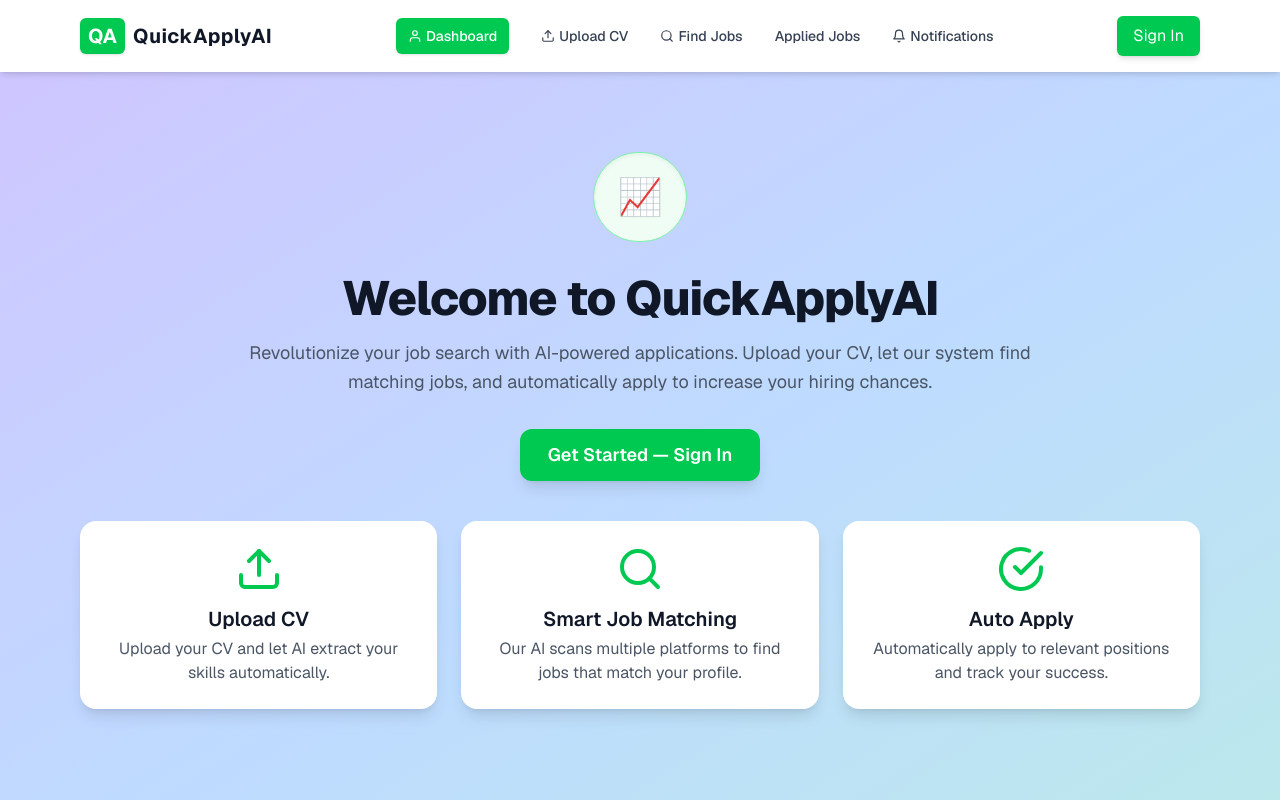
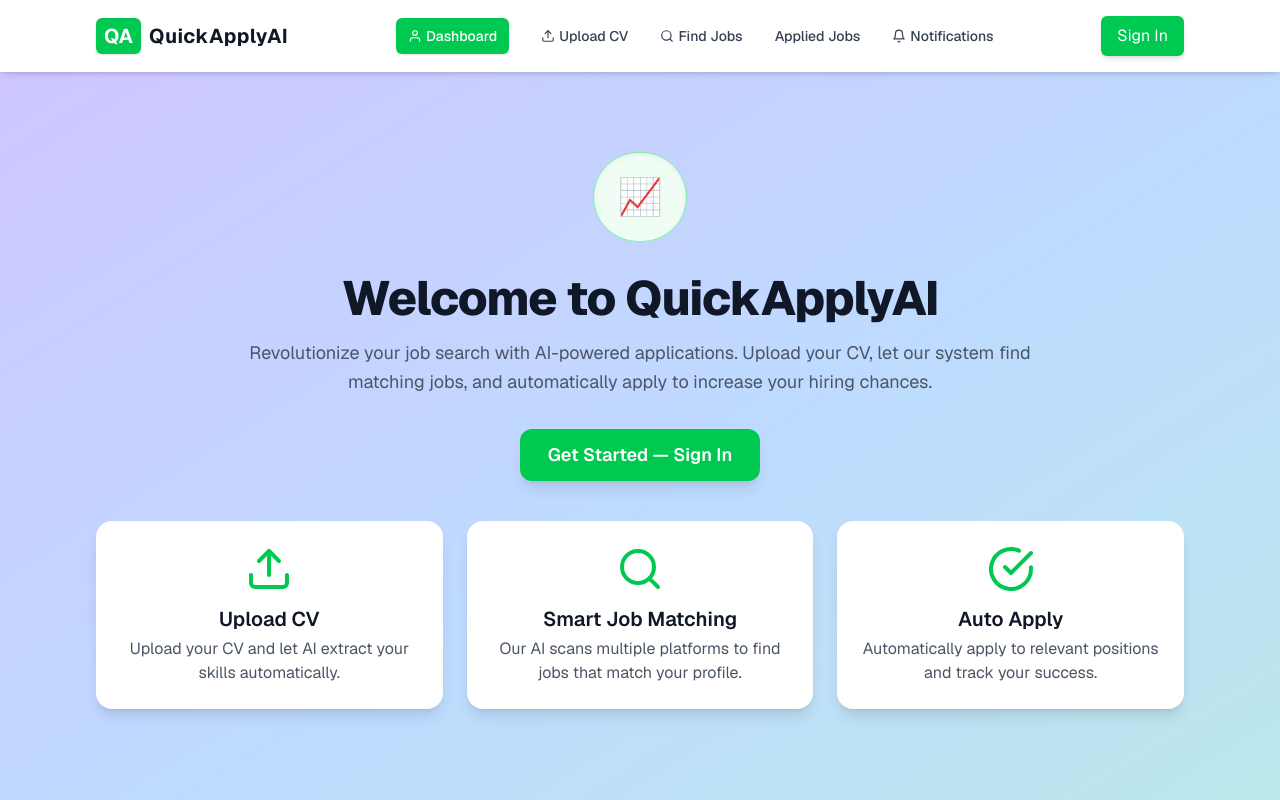
Before and after one commit to HudsonWayne/SignLanguageConvetor, a Next.js app in the folder Desktop/FastApplyAi/fastapplyai/: page / in a window 1280 px wide. Built offline with nearby package versions, Linux system fonts and the light colour scheme.

Commit message:
initial commit

```diff
--- a/Desktop/FastApplyAi/fastapplyai/src/app/page.tsx
+++ b/Desktop/FastApplyAi/fastapplyai/src/app/page.tsx
@@ -33,9 +33,10 @@ export default function HomePage() {
       {/* NAVBAR */}
       <nav className="
         flex items-center justify-between
-        px-4 sm:px-6 md:px-10 lg:px-20
+        px-4 sm:px-6 md:px-10 lg:px-20 xl:px-24 2xl:px-40
         py-4 shadow-md bg-white sticky top-0 z-50
         backdrop-blur-md bg-opacity-90
+        w-full max-w-[1920px] mx-auto
       ">
         <div className="flex items-center gap-2 text-lg sm:text-xl font-bold transition-all hover:scale-105">
           <div className="bg-green-500 text-white rounded-md px-2 py-1 shadow-sm">
@@ -153,8 +154,9 @@ export default function HomePage() {
       <div className="
         grid
         grid-cols-1 sm:grid-cols-2 md:grid-cols-3
-        gap-6 px-6 sm:px-10 md:px-14 lg:px-20
+        gap-6 px-6 sm:px-10 md:px-14 lg:px-20 xl:px-24 2xl:px-40
         mt-8 sm:mt-10 pb-20
+        w-full max-w-[1920px] mx-auto
       ">
         <div className="bg-white rounded-2xl shadow-lg p-6 text-center transition-all cursor-pointer">
           <FiUpload className="mx-auto text-4xl sm:text-5xl text-green-500 mb-3" />
```
